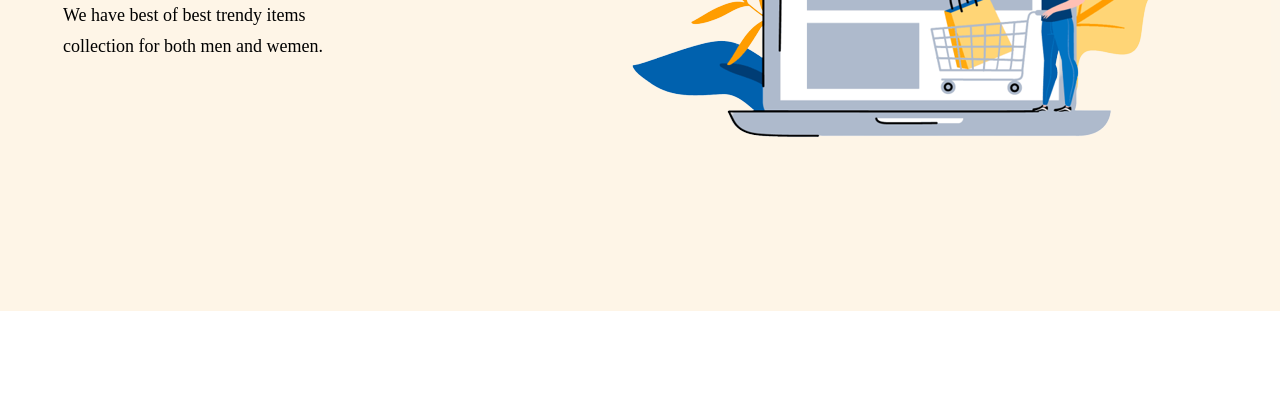
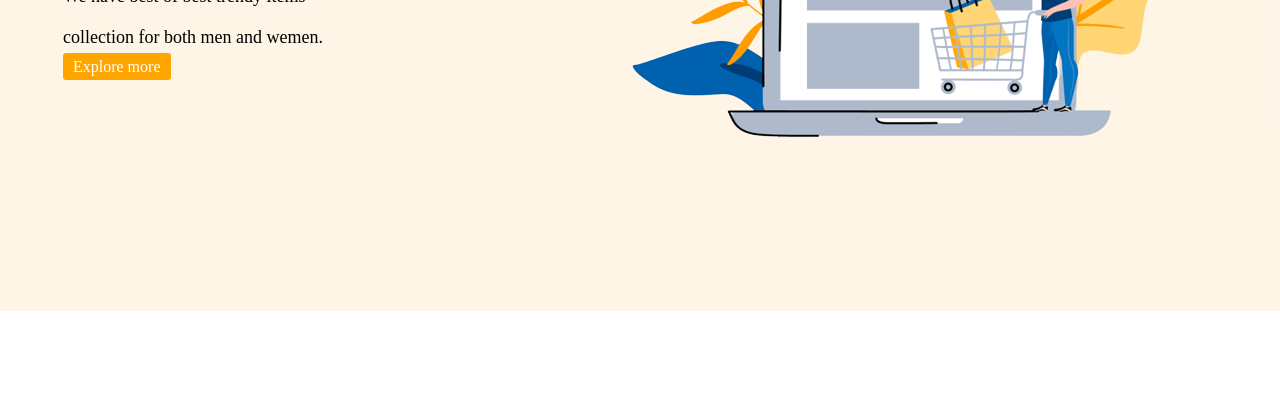
Before and after one commit to Flocky05/It-products, a plain HTML site: page index.html in a window 1280 px wide. Shown: the part 389-800 px from the top of the page. Drawn offline with Linux system fonts and the light colour scheme.

Commit message:
added btn section in side header

```diff
--- a/Styles/styles.css
+++ b/Styles/styles.css
@@ -16,7 +16,13 @@ body{
     height: 700px;
     width: 100%;
 }
-.header-section-left{
-
-
+.btn{
+    background-color: orange;
+    padding: 5px 10px;
+    border-radius: 3px;
+    color: white;
+    text-decoration: none ;
 }
+.btn:hover{
+    background-color: green;
+}
--- a/index.html
+++ b/index.html
@@ -15,7 +15,8 @@
             <h2 style="font-size: 36px;text-transform: uppercase;padding:10px 0px ;">Tendy <span style="color:orange">Hot Products</span> </h2>
             <h3 style="font-size:24px; padding:10px 0px ;text-transform: uppercase;">For Hot Gadgets Lovers</h3>
             <p style="font-size: 18px;padding:10px 0px ;">We have best of best trendy items</p>
-            <p style="font-size: 18px;">collection for both men and wemen.</p>
+            <p style="font-size: 18px;padding:10px 0px ;">collection for both men and wemen.</p>
+            <a href=""class="btn">Explore more</a>
 
         </div>
         <div class="header-section-right">
```
